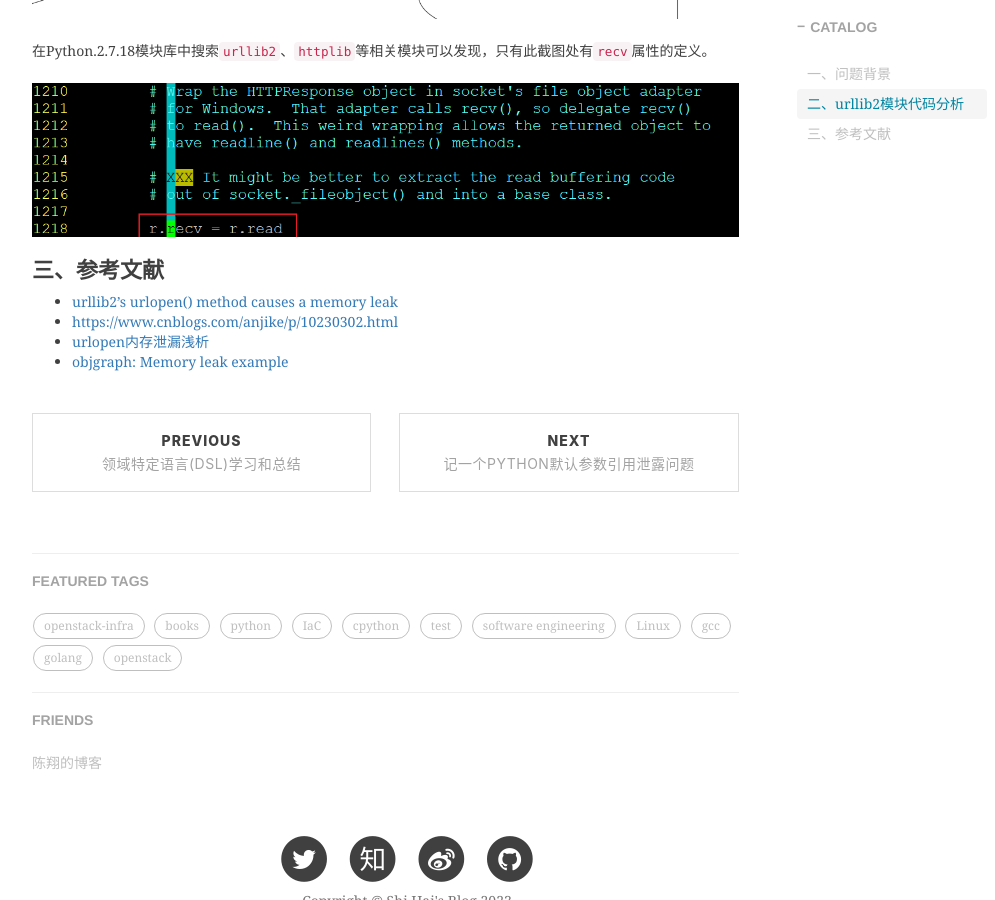
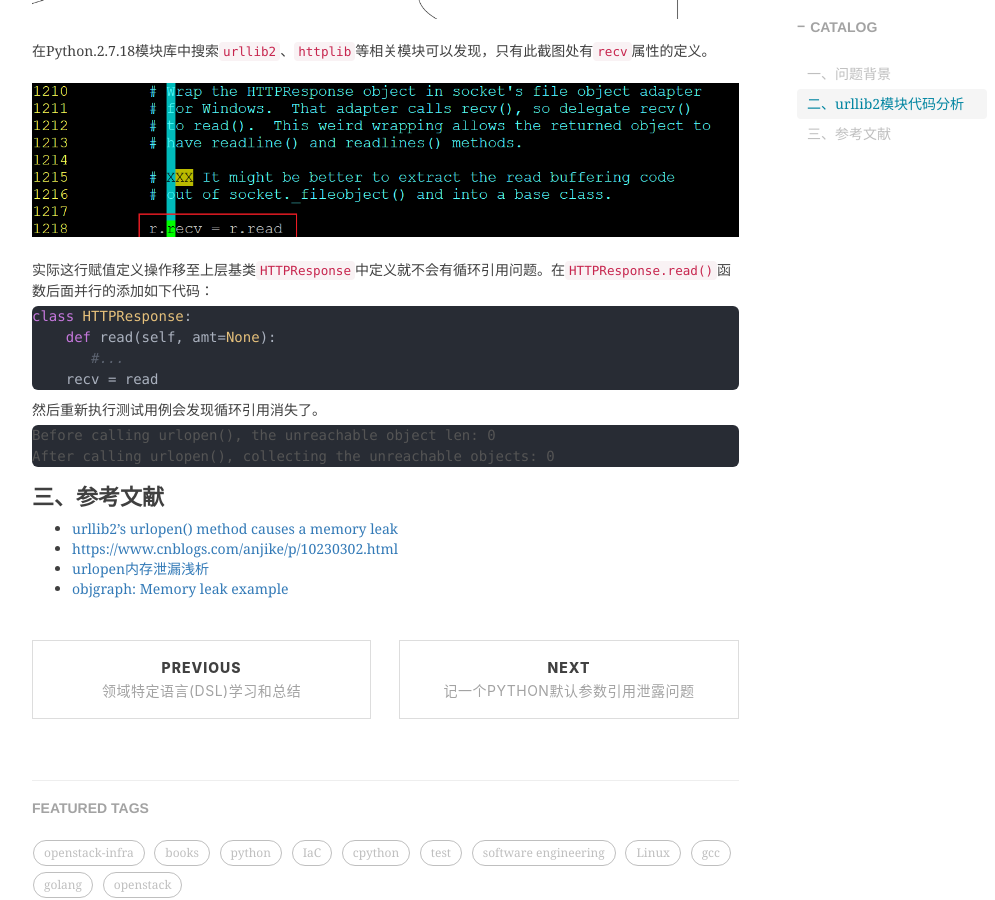
Before and after one commit to shihai1991/shihai1991.github.io, a Jekyll site: the page built from _posts/2023-02-23-urllib内存泄露问题分析.md, in a window 1280 px wide and 900 px high, scrolled down 2505 px. Shown: the whole window, without its empty margins (233-1228 px from the left). Built offline with Jekyll 4.4.1, drawn with Linux system fonts in a browser that asks for light colours; nearby versions of some CDN libraries; comment, search, counter and statistics services are not loaded.

Commit message:
Update 2023-02-23-urllib内存泄露问题分析.md

````diff
--- a/_posts/2023-02-23-urllib内存泄露问题分析.md
+++ b/_posts/2023-02-23-urllib内存泄露问题分析.md
@@ -97,6 +97,18 @@ After calling urlopen(), collecting the unreachable objects: 7
 ![]({{site.baseurl}}/img/2023/Q1/20230225-0x7f7393427820-2.png)
 在Python.2.7.18模块库中搜索`urllib2`、`httplib`等相关模块可以发现，只有此截图处有`recv`属性的定义。
 ![]({{site.baseurl}}/img/2023/Q1/20230225-recv.png)
+实际这行赋值定义操作移至上层基类`HTTPResponse`中定义就不会有循环引用问题。在`HTTPResponse.read()`函数后面并行的添加如下代码：
+```python
+class HTTPResponse:
+    def read(self, amt=None):
+       #...
+    recv = read
+```
+然后重新执行测试用例会发现循环引用消失了。
+```
+Before calling urlopen(), the unreachable object len: 0
+After calling urlopen(), collecting the unreachable objects: 0
+```
 # 三、参考文献
 - [urllib2's urlopen() method causes a memory leak](https://github.com/python/cpython/issues/42012)
 - [https://www.cnblogs.com/anjike/p/10230302.html](https://www.zhihu.com/question/21747929/answer/569469557)
````
